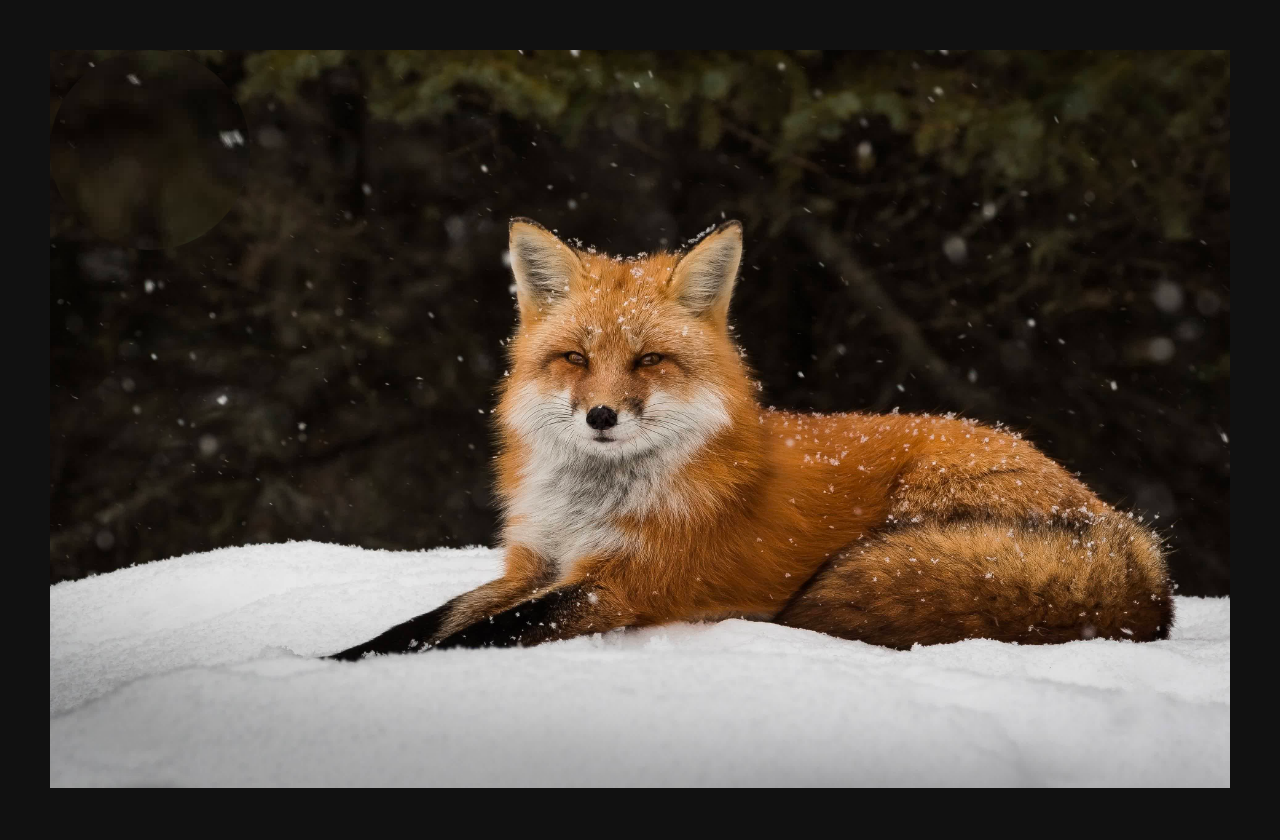
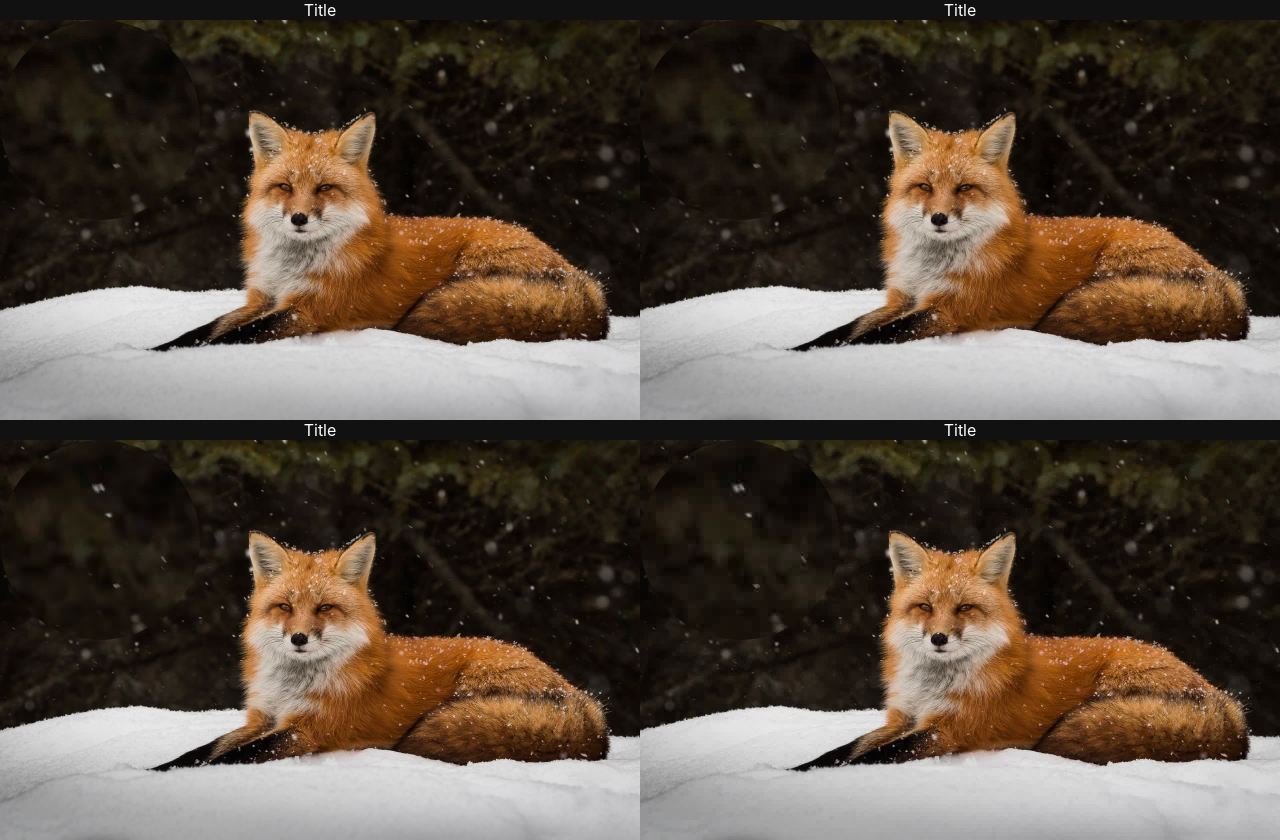
Before and after one commit to supernovaw/q-selector, a React (Create React App) app: page / in a window 1280 px wide. Built offline with nearby package versions, Linux system fonts and the light colour scheme.

Commit message:
side-by-side view

```diff
--- a/src/App.css
+++ b/src/App.css
@@ -1,3 +1,9 @@
 .App {
   text-align: center;
+  display: flex;
+  flex-flow: row wrap;
 }
+
+.App>.LevelView {
+  flex: 0 0 50%;
+}
--- a/src/App.js
+++ b/src/App.js
@@ -1,10 +1,16 @@
+import { useRef } from "react";
 import "./App.css";
 import LevelView from "./LevelView";
 
 const App = () => {
+  const parentRef = useRef();
+
   return (
-    <div className="App">
-      <LevelView />
+    <div className="App" ref={parentRef}>
+      <LevelView {...{ parentRef }} imagePath="/images/example-raw.jpg" />
+      <LevelView {...{ parentRef }} imagePath="/images/example-high.jpg" />
+      <LevelView {...{ parentRef }} imagePath="/images/example-mid.jpg" />
+      <LevelView {...{ parentRef }} imagePath="/images/example-low.jpg" />
     </div>
   );
 }
--- a/src/LevelView.css
+++ b/src/LevelView.css
@@ -1,12 +1,11 @@
-.LevelView {
-  margin: 50px;
+.LevelView .view-container {
   position: relative;
   overflow: hidden;
   --pointer-radius: 100px;
   --pointer-scale: 2;
 }
 
-.LevelView .pointer {
+.LevelView .view-container .pointer {
   position: absolute;
   width: calc(var(--pointer-scale) * 100%);
   height: calc(var(--pointer-scale) * 100%);
@@ -19,7 +18,7 @@
   clip-path: circle(var(--pointer-radius) at var(--pointer-radius) var(--pointer-radius));
 }
 
-.LevelView .pointer-shape {
+.LevelView .view-container .pointer-shape {
   position: absolute;
   left: calc(var(--pointer-x) - var(--pointer-radius));
   top: calc(var(--pointer-y) - var(--pointer-radius));
@@ -30,7 +29,7 @@
   pointer-events: none;
 }
 
-.LevelView img {
+.LevelView .view-container img {
   width: 100%;
   display: block;
 }
--- a/src/LevelView.js
+++ b/src/LevelView.js
@@ -1,17 +1,18 @@
-import { useRef } from "react";
 import "./LevelView.css";
 
-const LevelView = () => {
-  const ref = useRef();
+const LevelView = ({ imagePath, parentRef }) => {
   const onMouseMove = e => { // update the absolute position of the "magnification lens" (or "pointer")
-    ref.current.style.setProperty("--pointer-x", e.nativeEvent.layerX + "px");
-    ref.current.style.setProperty("--pointer-y", e.nativeEvent.layerY + "px");
+    parentRef.current.style.setProperty("--pointer-x", e.nativeEvent.layerX + "px");
+    parentRef.current.style.setProperty("--pointer-y", e.nativeEvent.layerY + "px");
   };
   return (
-    <div className="LevelView" ref={ref} onMouseMove={onMouseMove}>
-      <div className="pointer" style={{ backgroundImage: "url(/images/example-raw.jpg)" }} />
-      <img src="/images/example-raw.jpg" />
-      <div className="pointer-shape" />
+    <div className="LevelView" onMouseMove={onMouseMove}>
+      <div>Title</div>
+      <div className="view-container">
+        <div className="pointer" style={{ backgroundImage: `url(${imagePath})` }} />
+        <img src={imagePath} />
+        <div className="pointer-shape" />
+      </div>
     </div>
   );
 };
```
